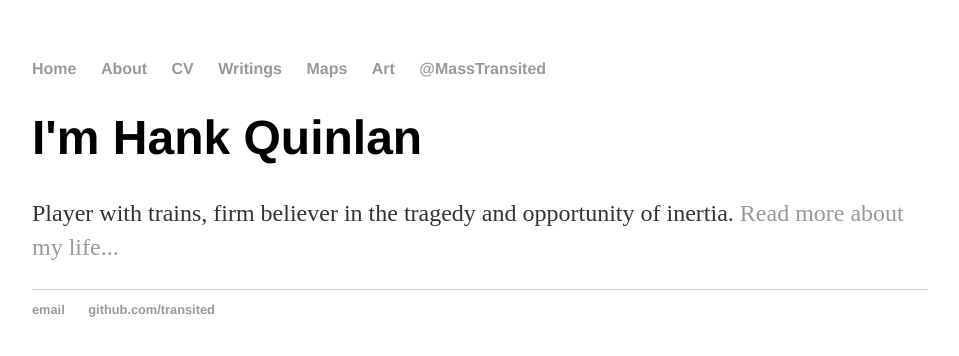
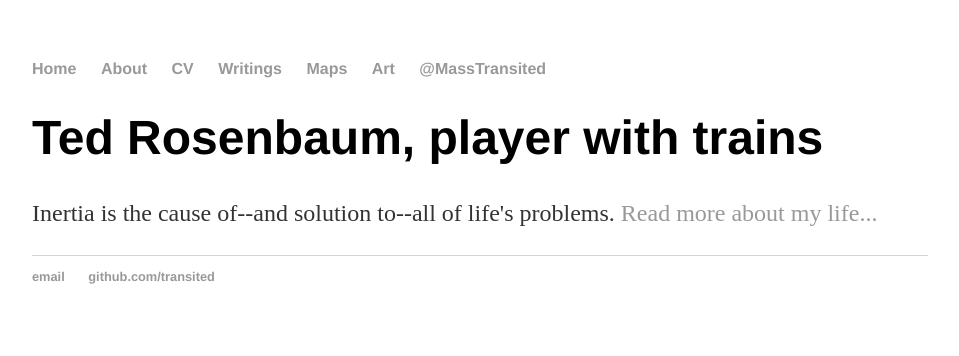
Before and after one commit to transited/transited.github.io, a Jekyll site: the page built from index.html, in a window 1280 px wide. Shown: the top 356 px of the page, without its empty margins (160-1119 px from the left). Built offline with Jekyll 4.4.1, drawn with Linux system fonts in a browser that asks for light colours.

Commit message:
Update index.html

```diff
--- a/index.html
+++ b/index.html
@@ -3,6 +3,6 @@ layout: default
 title: Ted Rosenbaum
 ---
 <div class="blurb">
-	<h1>I'm Hank Quinlan</h1>
-	<p>Player with trains, firm believer in the tragedy and opportunity of inertia. <a href="/about">Read more about my life...</a></p>
+	<h1>Ted Rosenbaum, player with trains</h1>
+	<p>Inertia is the cause of--and solution to--all of life's problems. <a href="/about">Read more about my life...</a></p>
 </div><!-- /.blurb -->
```
